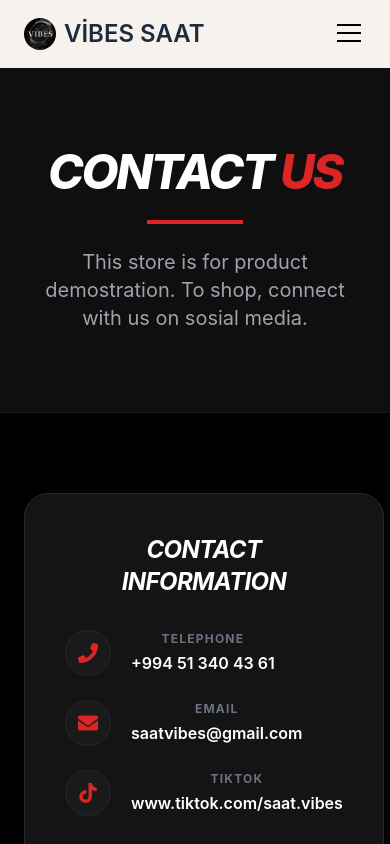
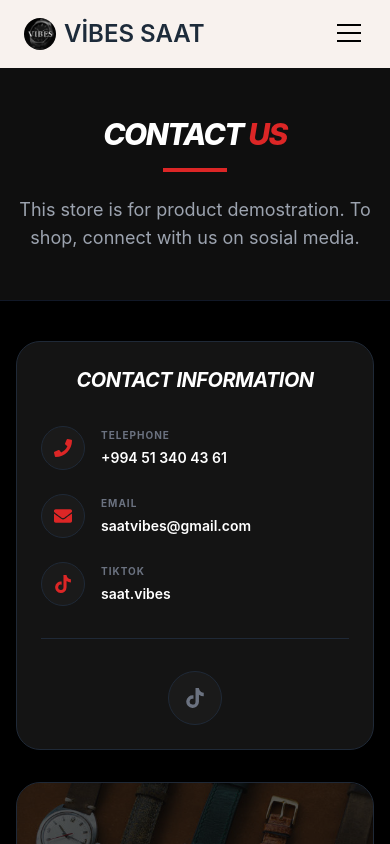
Before and after one commit to nusretIsmayilov/vibessaat, a React (Vite) app: page /contact in a window 390 px wide. Shown: the top 844 px of the page. Built offline with nearby package versions, Linux system fonts and the light colour scheme.

Commit message:
constac page responsiv problem

```diff
--- a/src/pages/contactPage/Contact.jsx
+++ b/src/pages/contactPage/Contact.jsx
@@ -6,21 +6,22 @@ const Contact = () => {
   const { t } = useTranslation();
 
   return (
-    <div className="flex flex-col bg-black min-h-screen">
-      <div className="py-20 px-6 text-center bg-[#0f0f0f] border-b border-gray-900">
-        <h1 className="text-5xl text-white md:text-6xl font-extrabold uppercase tracking-tighter italic">
+    <div className="flex flex-col bg-black min-h-screen overflow-x-hidden">
+      <div className="py-12 md:py-20 px-4 md:px-6 text-center bg-[#0f0f0f] border-b border-gray-900">
+        <h1 className="text-3xl md:text-6xl text-white font-extrabold uppercase tracking-tighter italic">
           {t("contact")} <span className="text-red-600">{t("us")}</span>
         </h1>
-        <div className="h-1 w-24 bg-red-600 mx-auto mt-6"></div>
-        <p className="text-xl text-gray-400 mt-6 max-w-2xl mx-auto">
+        <div className="h-1 w-16 md:w-24 bg-red-600 mx-auto mt-4 md:mt-6"></div>
+        <p className="text-lg md:text-xl text-gray-400 mt-6 max-w-2xl mx-auto">
           {t("contact_us_text_1")}
         </p>
       </div>
 
-      <div className="max-w-3xl mx-auto py-20 px-6 flex flex-col items-center justify-center">
-        <div className="space-y-12 w-full flex flex-col items-center">
-          <div className="bg-[#141414] p-10 rounded-3xl border border-gray-800 space-y-8 text-center md:text-left w-full max-w-md">
-            <h3 className="text-2xl font-bold uppercase italic tracking-tight text-white">
+      <div className="max-w-3xl mx-auto py-10 md:py-20 px-4 md:px-6 flex flex-col items-center justify-center">
+        <div className="space-y-8 md:space-y-12 w-full flex flex-col items-center">
+
+          <div className="bg-[#141414] p-6 md:p-10 rounded-3xl border border-gray-800 space-y-8 text-center md:text-left w-full max-w-md">
+            <h3 className="text-xl md:text-2xl font-bold uppercase italic tracking-tight text-white">
               {t("contact_information")}
             </h3>
 
@@ -38,26 +39,26 @@ const Contact = () => {
               <ContactInfoItem
                 icon={<FaTiktok />}
                 label="TikTok"
-                value="www.tiktok.com/saat.vibes"
+                value="saat.vibes"
               />
             </div>
 
             <div className="pt-8 border-t border-gray-800 flex gap-6 justify-center">
               <SocialIcon
-                href="https://www.tiktok.com/@saat.vibes?_r=1&_t=ZS-95MeDlhvGQq"
+                href="https://www.tiktok.com/@saat.vibes"
                 icon={<FaTiktok size={20} />}
               />
             </div>
           </div>
 
-          <div className="h-80 w-full max-w-md bg-[#141414] rounded-3xl border border-gray-800 overflow-hidden relative group">
+          <div className="h-64 md:h-80 w-full max-w-md bg-[#141414] rounded-3xl border border-gray-800 overflow-hidden relative group">
             <img
               src={ContactUsFoto}
               alt="Gym Motivation"
               className="w-full h-full object-cover opacity-50 group-hover:opacity-70 transition-opacity"
             />
             <div className="absolute inset-0 flex items-center justify-center p-6 text-center bg-black/40">
-              <p className="text-sm font-bold uppercase tracking-widest text-white/80">
+              <p className="text-xs md:text-sm font-bold uppercase tracking-widest text-white/80 select-none">
                 {t("contact_us_text_2")}
               </p>
             </div>
@@ -69,15 +70,17 @@ const Contact = () => {
 };
 
 const ContactInfoItem = ({ icon, label, value }) => (
-  <div className="flex items-center gap-5">
-    <div className="text-red-600 text-xl bg-[#1a1a1a] p-3 rounded-full border border-gray-800">
+  <div className="flex items-center gap-4 md:gap-5 w-full"> {/* w-full eklendi */}
+    <div className="text-red-600 text-lg md:text-xl bg-[#1a1a1a] p-3 rounded-full border border-gray-800 flex-shrink-0">
       {icon}
     </div>
-    <div>
-      <p className="text-xs font-bold uppercase tracking-widest text-gray-500">
+    <div className="min-w-0 text-left"> {/* text-left burada kritik */}
+      <p className="text-[10px] md:text-xs font-bold uppercase tracking-widest text-gray-500">
         {label}
       </p>
-      <p className="text-base text-white font-semibold mt-1">{value}</p>
+      <p className="text-sm md:text-base text-white font-semibold mt-1 break-all md:break-normal">
+        {value}
+      </p>
     </div>
   </div>
 );
--- a/src/pages/footer/Footer.jsx
+++ b/src/pages/footer/Footer.jsx
@@ -8,11 +8,12 @@ export default function Footer() {
           <a
             href="https://www.tiktok.com/@saat.vibes?_r=1&_t=ZS-95MeDlhvGQq"
             className="text-gray-400 hover:text-white transition-colors"
+            target="_blank"
           >
             <FaTiktok size={24} />
           </a>
         </div>
-        <p className="text-gray-500 text-sm">
+        <p className="text-gray-500 text-sm  select-none">
           &copy; 2026 VİBES SAAT. ALL RIGHTS RESERVED.
         </p>
       </footer>
--- a/src/pages/homePage/home.jsx
+++ b/src/pages/homePage/home.jsx
@@ -47,11 +47,11 @@ const Home = () => {
           <img
             src={homeHero}
             alt="Vibes Saat Hero"
-            className="w-full h-full object-cover"
+            className="w-full h-full object-cover select-none"
           />
         </div>
 
-        <div className="relative z-20 text-center px-4 max-w-4xl">
+        <div className="relative z-20 text-center px-4 max-w-4xl select-none">
           <h1 className="text-5xl md:text-7xl font-extrabold tracking-tight mb-6 uppercase italic text-white">
             {t("vibes")} <span className="text-red-600">{t("saat")}</span>
           </h1>
```
